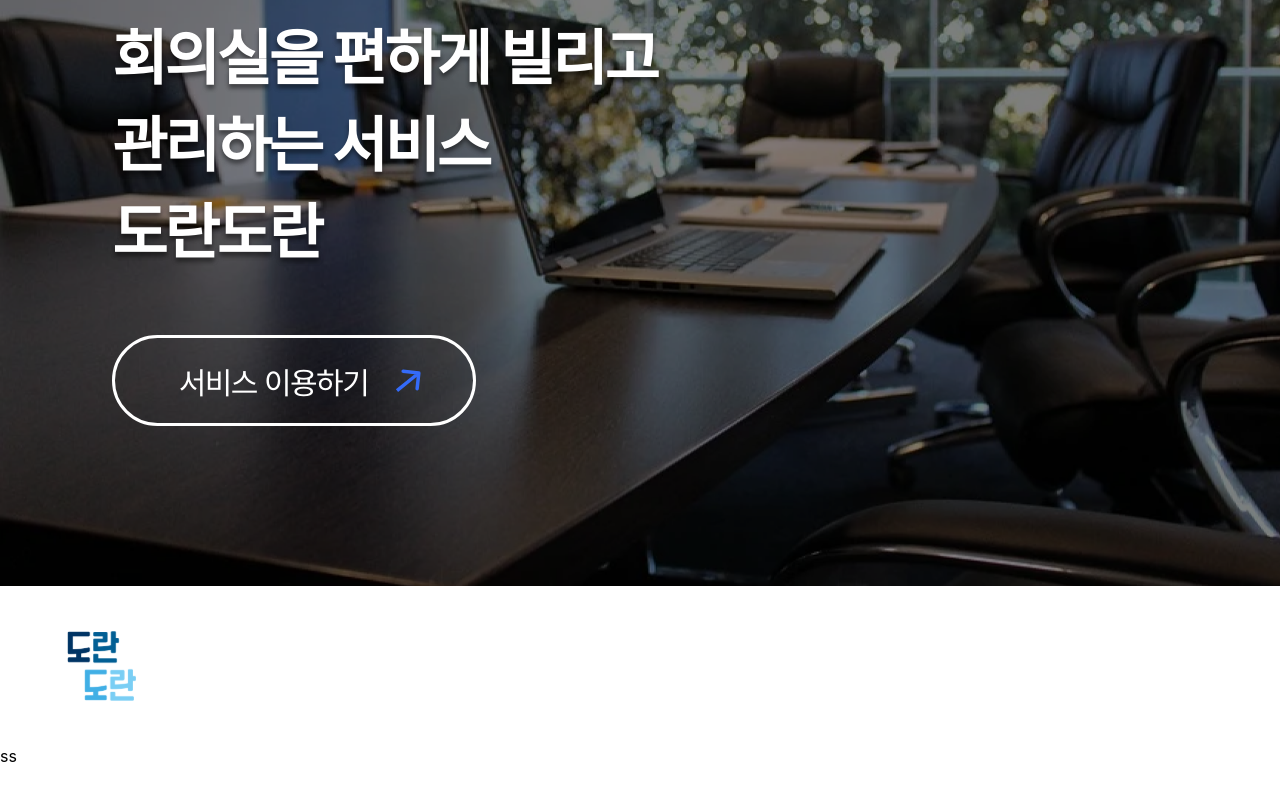
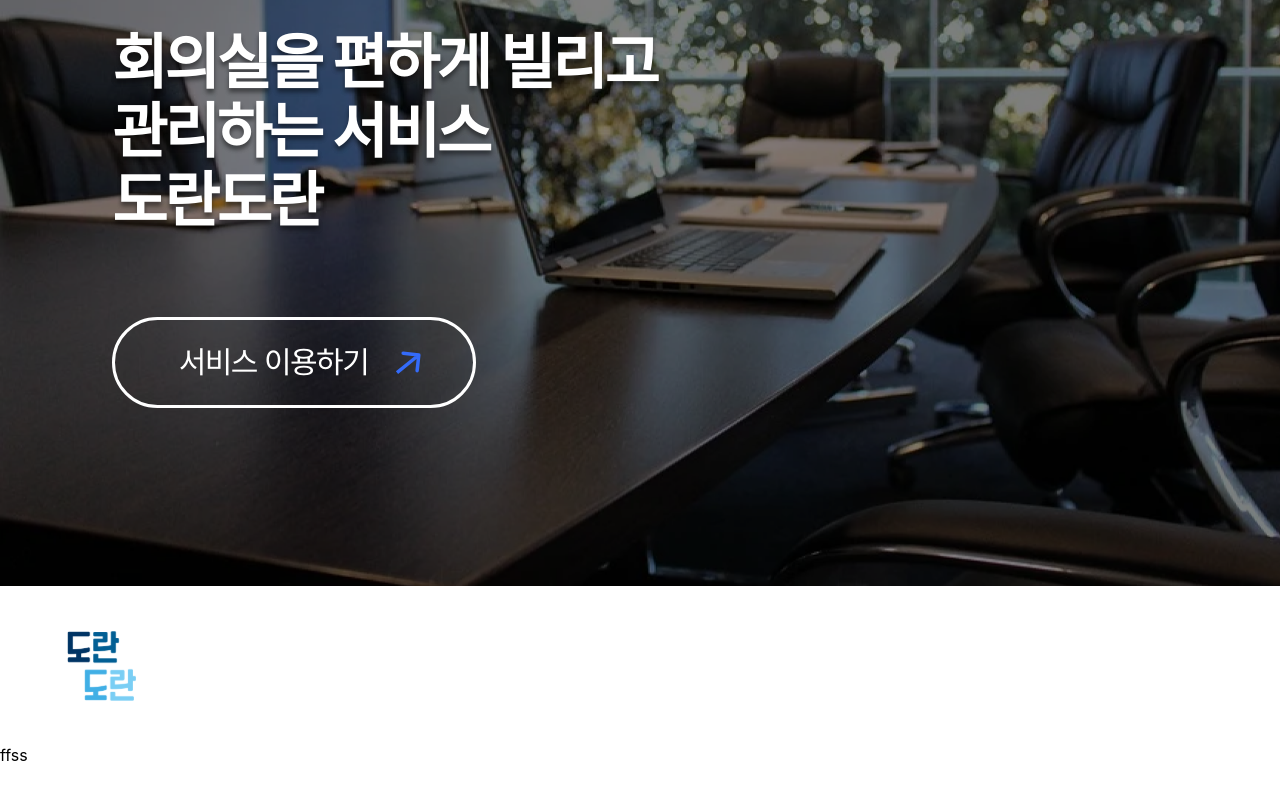
Before and after one commit to Doran-Doran-development/DoranDoran2-Client, a React (Create React App) app: page / in a window 1280 px wide. Shown: the part 214-1014 px from the top of the page. Built offline with nearby package versions, Linux system fonts and the light colour scheme.

Commit message:
[CREATE] GlobalStyle && GlobalType

```diff
--- a/src/App.tsx
+++ b/src/App.tsx
@@ -1,13 +1,13 @@
 import React from "react";
-import { BrowserRouter, Route } from "react-router-dom";
+import { Route } from "react-router-dom";
 import { MainPage, MainRoomPage } from "pages";
 
 const App: React.FC = () => {
   return (
-    <BrowserRouter>
+    <>
       <Route path="/" component={MainPage} />
       <Route exact path="/" component={MainRoomPage} />
-    </BrowserRouter>
+    </>
   );
 };
 
--- a/src/components/MainRoom/index.tsx
+++ b/src/components/MainRoom/index.tsx
@@ -0,0 +1,17 @@
+import React from "react";
+import styled from "styled-components";
+
+const MainRoom: React.FC = () => {
+  return <div>ffss</div>;
+};
+
+const S = {
+  Positioner: styled.div`
+    width: 100%;
+    height: 100%;
+    display: flex;
+    flex-direction: column;
+  `,
+};
+
+export default MainRoom;
--- a/src/components/index.ts
+++ b/src/components/index.ts
@@ -1,4 +1,5 @@
 import MainHeader from "./MainHeader";
 import Main from "./Main";
+import MainRoom from "./MainRoom";
 
-export { MainHeader, Main };
+export { MainHeader, Main, MainRoom };
--- a/src/index.tsx
+++ b/src/index.tsx
@@ -1,14 +1,19 @@
-import React from 'react';
-import ReactDOM from 'react-dom';
-import './index.css';
-import App from './App';
-import reportWebVitals from './reportWebVitals';
+import React from "react";
+import ReactDOM from "react-dom";
+import "./index.css";
+import App from "./App";
+import reportWebVitals from "./reportWebVitals";
+import { BrowserRouter } from "react-router-dom";
+import { GlobalStyle } from "styles/GlobalStyle";
 
 ReactDOM.render(
   <React.StrictMode>
-    <App />
+    <BrowserRouter>
+      <GlobalStyle />
+      <App />
+    </BrowserRouter>
   </React.StrictMode>,
-  document.getElementById('root')
+  document.getElementById("root")
 );
 
 // If you want to start measuring performance in your app, pass a function
--- a/src/pages/MainRoomPage/index.tsx
+++ b/src/pages/MainRoomPage/index.tsx
@@ -1,4 +1,4 @@
-import { MainHeader } from "components";
+import { MainHeader, MainRoom } from "components";
 import React from "react";
 import styled from "styled-components";
 
@@ -6,7 +6,7 @@
   return (
     <Positioner>
       <MainHeader />
-      ss
+      <MainRoom />
     </Positioner>
   );
 };
--- /dev/null
+++ b/src/styles/GlobalStyle.tsx
@@ -0,0 +1,18 @@
+import { createGlobalStyle } from "styled-components";
+import { normalize } from "styled-normalize";
+
+export const GlobalStyle = createGlobalStyle`
+    ${normalize}
+
+    input:focus,
+    select:focus,
+    textarea:focus,
+    button:focus {
+        outline: none;
+    }
+
+    button {
+        cursor: pointer;
+        outline: none;
+    }
+`;
--- /dev/null
+++ b/src/styles/Styled.d.ts
@@ -0,0 +1,6 @@
+export interface MatchType {
+  path: string;
+  url: string;
+  isExact: boolean;
+  params: object;
+}
```
Also changed, not shown: 1 other file (tests, documents, lock files or other folders).
